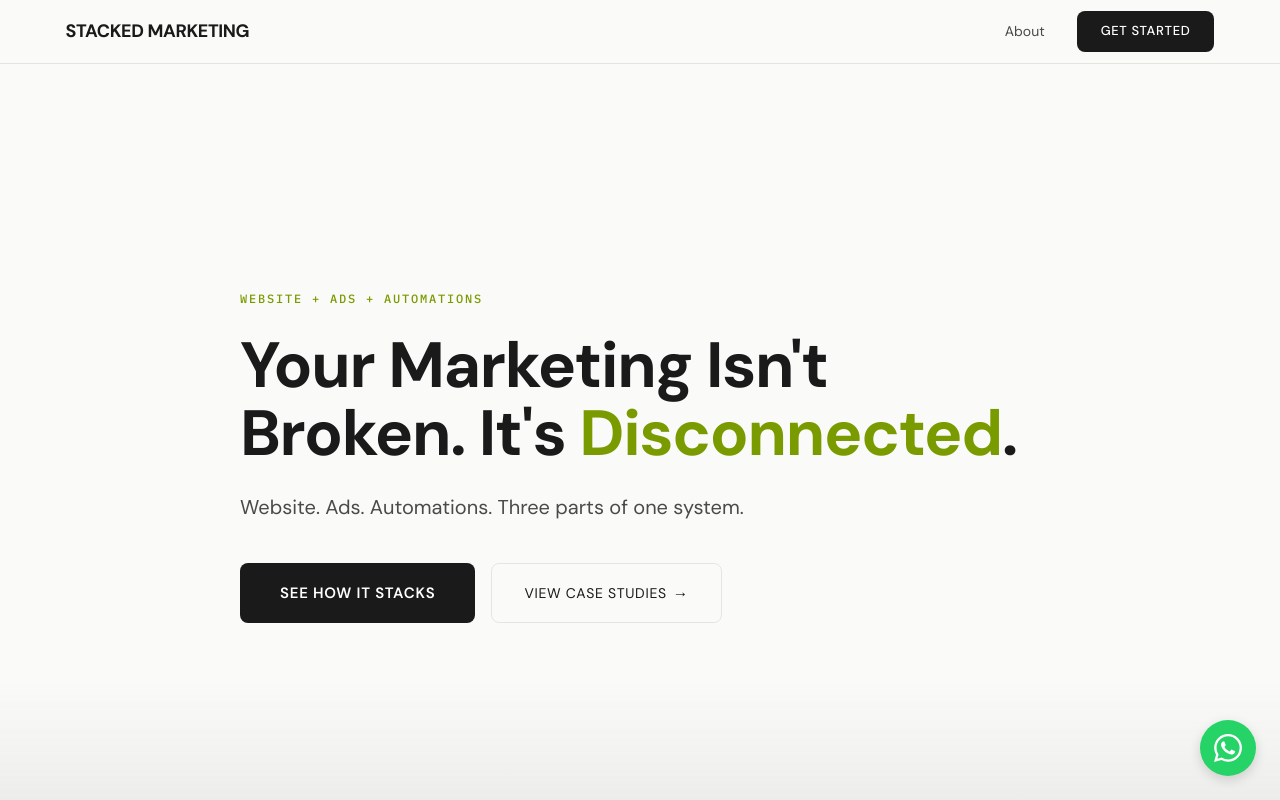
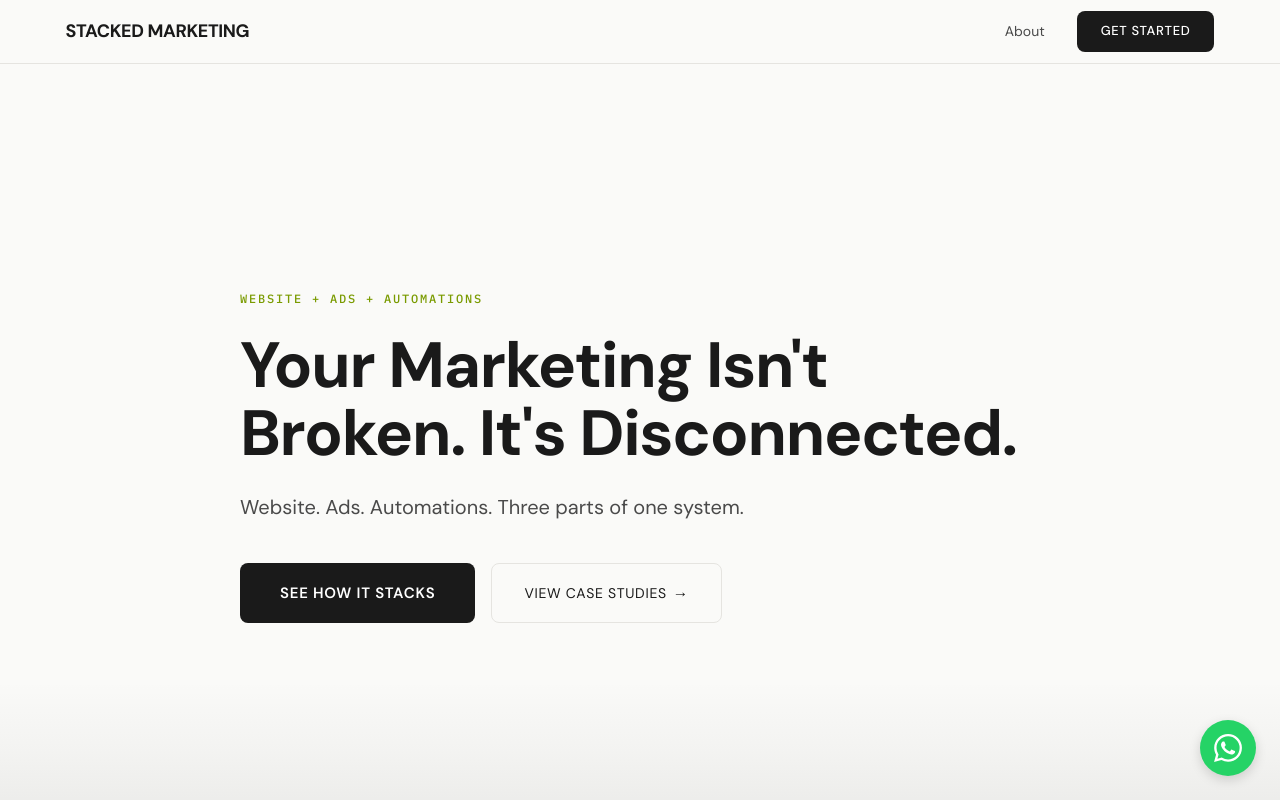
Before and after one commit to bully911210/stacked-marketing-landing, a Next.js app: page / in a window 1280 px wide. Shown: the top 800 px of the page. Built offline with nearby package versions, Linux system fonts and the light colour scheme.

Commit message:
fix: remove hero animations and Disconnected highlight
Removed all hero-fade animation classes. No entrance
animations on the hero. Removed lime colour highlight
from "Disconnected" text. Clean, static, immediate.

```diff
--- a/src/components/main/Hero.tsx
+++ b/src/components/main/Hero.tsx
@@ -20,7 +20,6 @@ export default function Hero() {
       >
         {/* Eyebrow */}
         <p
-          className="hero-fade"
           style={{
             fontFamily: "var(--font-mono)",
             fontSize: "0.75rem",
@@ -35,15 +34,14 @@ export default function Hero() {
         </p>
 
         <h1
-          className="text-display hero-fade hero-fade-delay-1"
+          className="text-display"
           style={{ maxWidth: 800 }}
         >
-          Your Marketing Isn&apos;t Broken. It&apos;s{" "}
-          <span style={{ color: "var(--lime-on-light)" }}>Disconnected</span>.
+          Your Marketing Isn&apos;t Broken.
+          It&apos;s Disconnected.
         </h1>
 
         <p
-          className="hero-fade hero-fade-delay-1"
           style={{
             fontFamily: "var(--font-body)",
             fontWeight: 400,
@@ -58,7 +56,6 @@ export default function Hero() {
         </p>
 
         <div
-          className="hero-fade hero-fade-delay-2"
           style={{
             display: "flex",
             gap: 16,
```
